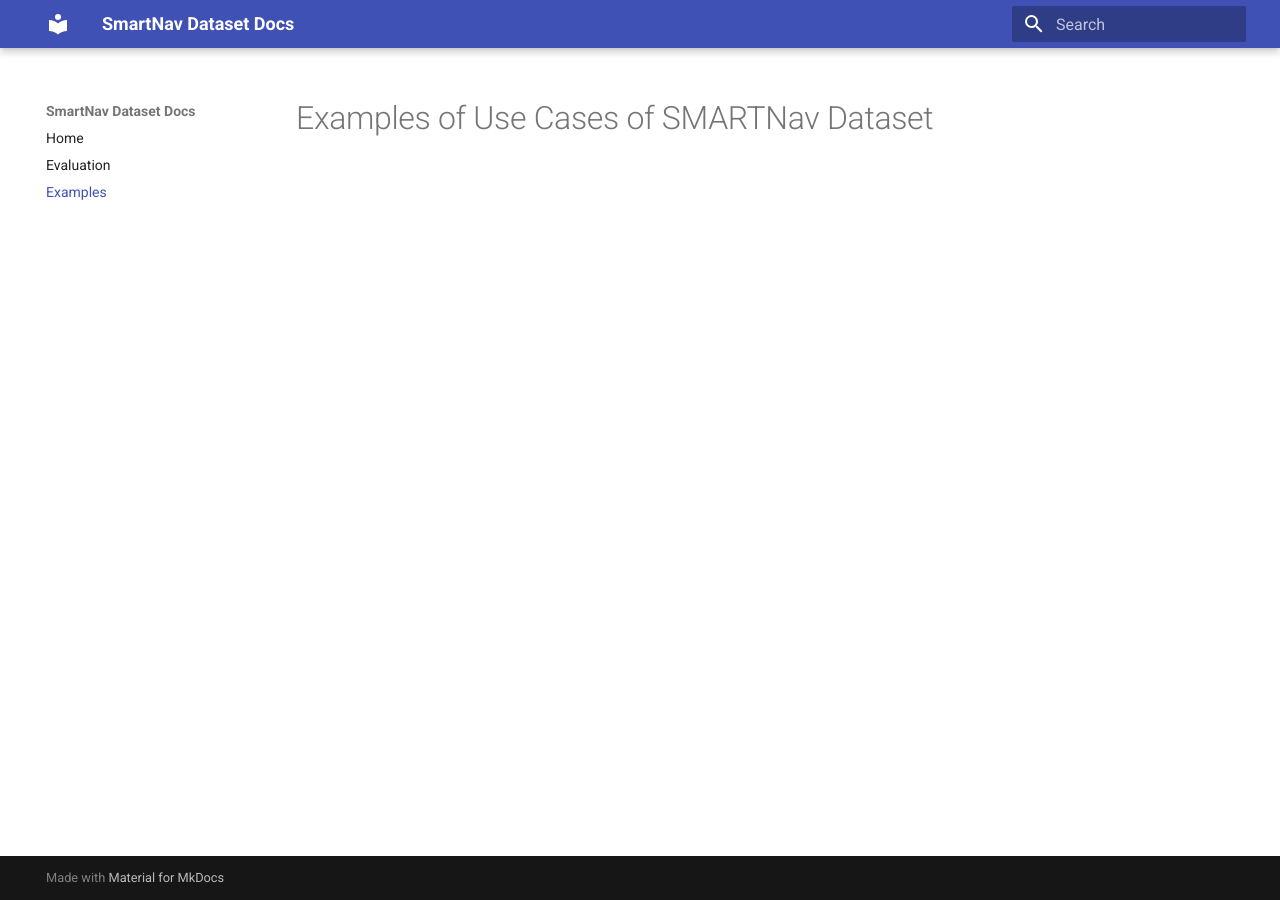
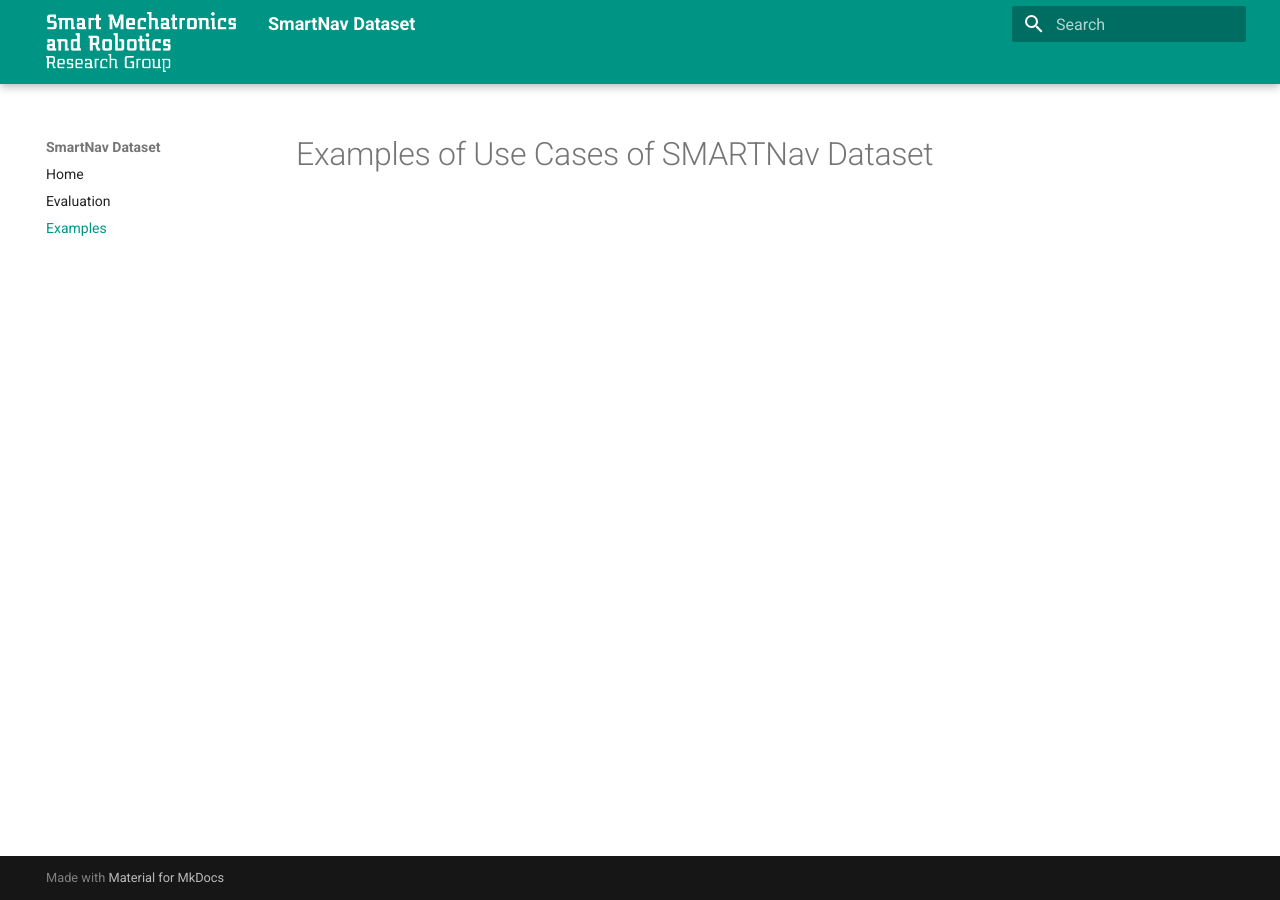
Before and after one commit to SaxionMechatronics/smartnav-dataset, an MkDocs documentation site: the page built from docs/examples.md, in a window 1280 px wide. Built offline with MkDocs 1.6.1 and Material for MkDocs 9.7.7, drawn with Linux system fonts in a browser that asks for light colours.

Commit message:
logo and acknowledgement added

```diff
--- /dev/null
+++ b/docs/css/custom.css
@@ -0,0 +1,41 @@
+/* docs/css/custom.css
+
+/* Make the header taller and top-align everything */
+header.md-header {
+  min-height: 3rem !important;
+  padding: 0 !important;
+  align-items: flex-start !important;
+}
+
+/* Top-align the inner wrapper */
+header.md-header > .md-header__inner {
+  align-items: flex-start !important;
+}
+
+/* Top-align both left and right sections (logo vs. nav) */
+header.md-header__inner .md-header__section {
+  align-items: flex-start !important;
+}
+
+/* Logo: fill the header height */
+header.md-header .md-logo img {
+  height: 3rem !important;
+  width: auto !important;
+  max-height: none !important;
+  margin: 0 !important;
+}
+
+/* Page title: push down from the very top, then slide right */
+header.md-header .md-header-nav__title {
+  margin: 0 !important;
+  padding-top: 0.75rem !important;   /* vertical position */
+  margin-left: 2rem !important;      /* horizontal offset */
+  line-height: 1 !important;
+  align-self: flex-start !important;
+}
+
+/* Mobile hamburger: keep it aligned with the title */
+.md-nav__toggle {
+  margin-top: 0.75rem !important;
+  line-height: 4rem !important;
+}
--- a/mkdocs.yml
+++ b/mkdocs.yml
@@ -1,4 +1,4 @@
-site_name: SmartNav Dataset Docs
+site_name: SmartNav Dataset
 nav:
   - Home: index.md
   - Evaluation: eval.md
@@ -6,3 +6,11 @@
 
 theme:
   name: material
+  logo: images/SMART-RG-White-transparent.png
+
+  palette:
+    scheme: default
+    primary: teal
+
+extra_css:
+  - css/custom.css
```
Also changed, not shown: docs/index.md (+6 -1 lines), docs/images/SMART-RG-Green-transparent.png (added), docs/images/SMART-RG-White-transparent.png (added), 1 other file.
